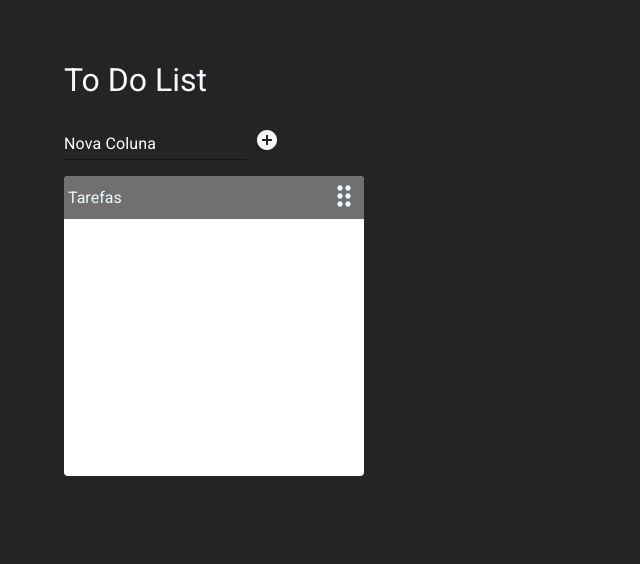
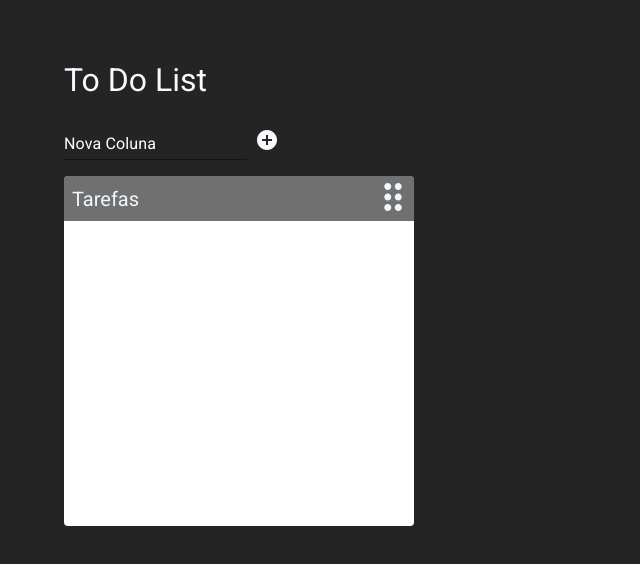
Before and after one commit to Felipe-Belotto/To-Do-List, a React (Vite) app: page / in a window 1280 px wide. Shown: the top 564 px of the page, without its empty margins (0-640 px from the left). Built offline with nearby package versions, Linux system fonts and the light colour scheme.

Commit message:
alterando tamanho da coluna

```diff
--- a/src/assets/components/Coluna/Coluna.jsx
+++ b/src/assets/components/Coluna/Coluna.jsx
@@ -20,7 +20,7 @@ function Coluna(props) {
        </h2>
 
        <div className={styles.handle} onPointerDown={(e) => controls.start(e)}>
-        <DragIndicatorIcon style={{ fontSize: '32px' }}/>
+        <DragIndicatorIcon style={{ fontSize: '42px' }}/>
        </div>
       </div>
 
--- a/src/assets/components/Coluna/Coluna.module.css
+++ b/src/assets/components/Coluna/Coluna.module.css
@@ -1,8 +1,8 @@
 /* Estilos para Coluna */
 
 .coluna {
-    min-width: 300px;
-    min-height: 300px;
+    min-width: 350px;
+    min-height: 350px;
     background-color: white;
     color: black;
     border-radius: 4px;
@@ -12,12 +12,12 @@
     display: flex;
     justify-content: space-between;
     align-items: center;
-    font-size: 16px;
+    font-size: 20px;
     background-color: rgba(0, 0, 0, 0.561);
-    padding: 4px;
     color: aliceblue;
     border-radius: 4px 4px 0 0;
     user-select: none;
+    padding: 0 0 0 8px;
 }
 
 .handle{
```
